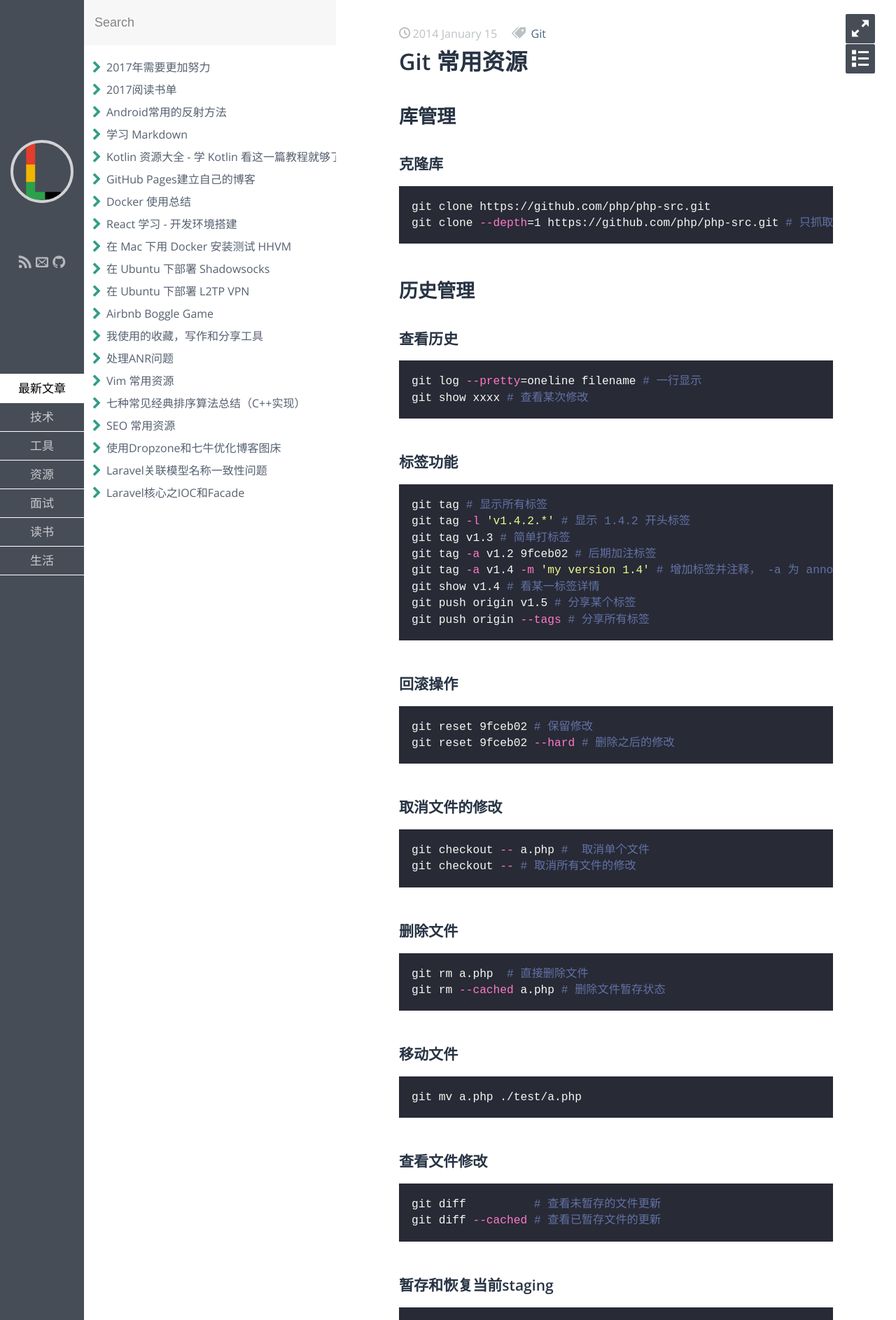
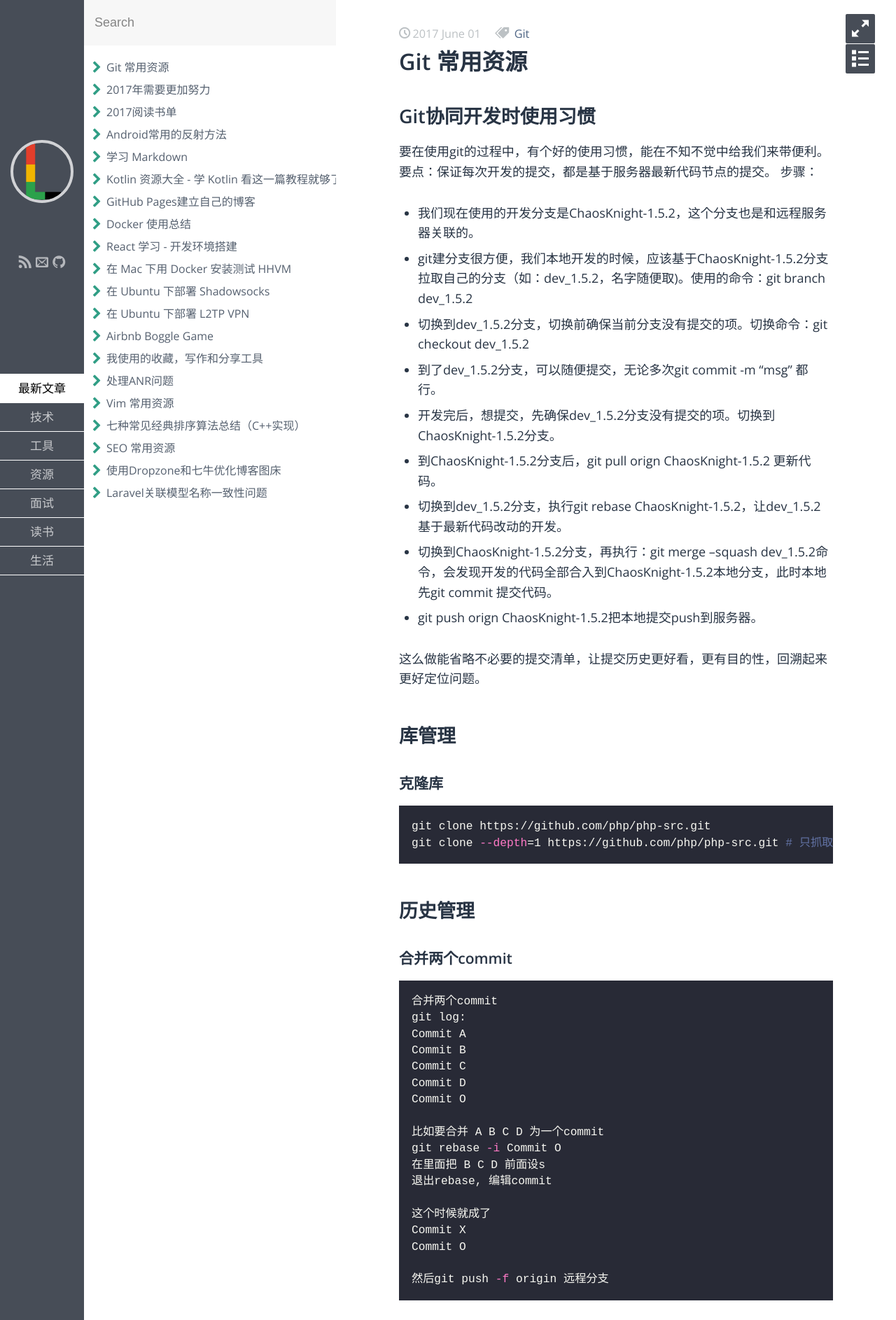
Before and after one commit to FightingLarry/FightingLarry.github.io, a Jekyll site: the page built from _posts/resource/2017-06-01-general-git-resources.md, in a window 1280 px wide. Shown: the top 1886 px of the page at 70% size. Built offline with Jekyll 4.4.1, drawn with Linux system fonts in a browser that asks for light colours; some web fonts are replaced; comment, search, counter and statistics services are not loaded; some of the changed text lies outside the part shown.

Commit message:
git命令

````diff
--- a/_posts/resource/2014-01-15-general-git-resources.md
+++ b/_posts/resource/2017-06-01-general-git-resources.md
@@ -5,6 +5,26 @@
 tags: Git
 keywords: Git
 ---
+
+## Git协同开发时使用习惯
+
+要在使用git的过程中，有个好的使用习惯，能在不知不觉中给我们来带便利。
+要点：保证每次开发的提交，都是基于服务器最新代码节点的提交。
+步骤：
+- 我们现在使用的开发分支是ChaosKnight-1.5.2，这个分支也是和远程服务器关联的。
+- git建分支很方便，我们本地开发的时候，应该基于ChaosKnight-1.5.2分支拉取自己的分支（如：dev_1.5.2，名字随便取)。使用的命令：git branch dev_1.5.2
+- 切换到dev_1.5.2分支，切换前确保当前分支没有提交的项。切换命令：git checkout dev_1.5.2
+- 到了dev_1.5.2分支，可以随便提交，无论多次git commit -m "msg" 都行。
+- 开发完后，想提交，先确保dev_1.5.2分支没有提交的项。切换到ChaosKnight-1.5.2分支。
+- 到ChaosKnight-1.5.2分支后，git pull orign ChaosKnight-1.5.2 更新代码。
+- 切换到dev_1.5.2分支，执行git rebase ChaosKnight-1.5.2，让dev_1.5.2基于最新代码改动的开发。
+- 切换到ChaosKnight-1.5.2分支，再执行：git merge --squash dev_1.5.2命令，会发现开发的代码全部合入到ChaosKnight-1.5.2本地分支，此时本地先git commit 提交代码。
+- git push orign ChaosKnight-1.5.2把本地提交push到服务器。
+
+这么做能省略不必要的提交清单，让提交历史更好看，更有目的性，回溯起来更好定位问题。
+
+
+
 
 ## 库管理
 
@@ -15,7 +35,40 @@
 git clone --depth=1 https://github.com/php/php-src.git # 只抓取最近的一次 commit
 ```
 
+
+
 ## 历史管理
+
+### 合并两个commit
+
+```bash
+合并两个commit
+git log:
+Commit A
+Commit B
+Commit C
+Commit D
+Commit O
+
+比如要合并 A B C D 为一个commit
+git rebase -i Commit O
+在里面把 B C D 前面设s
+退出rebase, 编辑commit
+
+这个时候就成了
+Commit X
+Commit O
+
+然后git push -f origin 远程分支
+```
+
+###还原到某个commitId
+
+```bash
+#还原到某个commitId
+git reset --hard {commitId......}
+git push -f {branch}
+```
 
 ### 查看历史
 
@@ -24,7 +77,7 @@
 git show xxxx # 查看某次修改
 ```
 
-### 标签功能
+### tag功能
 
 ```bash
 git tag # 显示所有标签
@@ -32,6 +85,14 @@
 git tag v1.3 # 简单打标签
 git tag -a v1.2 9fceb02 # 后期加注标签
 git tag -a v1.4 -m 'my version 1.4' # 增加标签并注释， -a 为 annotated 缩写
+
+#为特定的commit打tag
+git tag -a mie_updatesdk_2.1.7 -m "mie_updatesdk_2.1.7" 593141949b79831389951797b123c132bafa0d4c
+#删除tag
+git tag -d mie_updatesdk_2.1.8
+#删除远程TAG
+git push origin :refs/tags/mie_updatesdk_2.1.8
+
 git show v1.4 # 看某一标签详情
 git push origin v1.5 # 分享某个标签
 git push origin --tags # 分享所有标签
@@ -87,7 +148,9 @@
 git rebase -i 0580eab8
 ```
 
-## 分支管理
+
+
+## 分支管理（branch）
 
 ### 创建分支
 
@@ -111,6 +174,17 @@
 git branch -r # 显示所有分支，包含远程分支
 git checkout origin/android
 ```
+
+### 删除分支
+
+```bash
+#删除远程：
+git push origin :Beastmaster-1.5.1
+#删除本地
+git branch -D Beastmaster-1.5.1
+```
+
+
 
 ### 修复develop上的合并错误
 
@@ -148,6 +222,27 @@
 
 忽略设置全局在`~/.gitignore_global`中，单独设置在`project/.gitignore`下。
 
+###.gitconfig（设置快捷键）
+
+```bash
+[user]
+    name = Larry
+    email = 511573633@qq.com
+
+[credential]
+    helper = store
+
+[alias]
+    co = checkout
+    ci = commit
+    st = status
+    br = branch
+    hist = log --graph --pretty=format:'%Cred%h%Creset -%C(yellow)%d%Creset %s %Cgreen(%cr)%Creset %Cred(%an)%Creset' --abbrev-commit --date=relative
+    type = cat-file -t
+    dump = cat-file -p
+    me = merge --squash
+```
+
 ### 设置 commit 的用户和邮箱
 
 ```bash
@@ -176,3 +271,21 @@
 git config --global color.status auto
 git config --global color.branch auto
 ```
+
+### 代理
+
+```bash
+#添加
+git config --global http.proxy http://107.151.136.194:80
+git config --global https.proxy https://127.0.0.1:1080
+
+#取消代理
+git config --global --unset http.proxy
+git config --global --unset https.proxy
+```
+### 统计某个人修改代码行数
+
+``` bash
+#比如DemonHunter的代码行数
+git log --author="DemonHunter" --since="2016-3-1" --before="2016-4-1" --pretty=tformat: --numstat | gawk '{ add += 1 ; subs += 2 ; loc += 1 - 2 } END { printf "added lines: %s removed lines : %s total lines: %s\n",add,subs,loc }' -
+```
````
